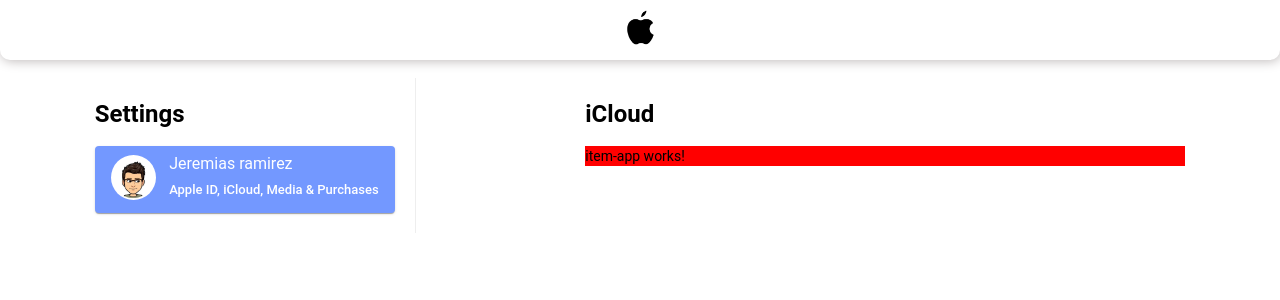
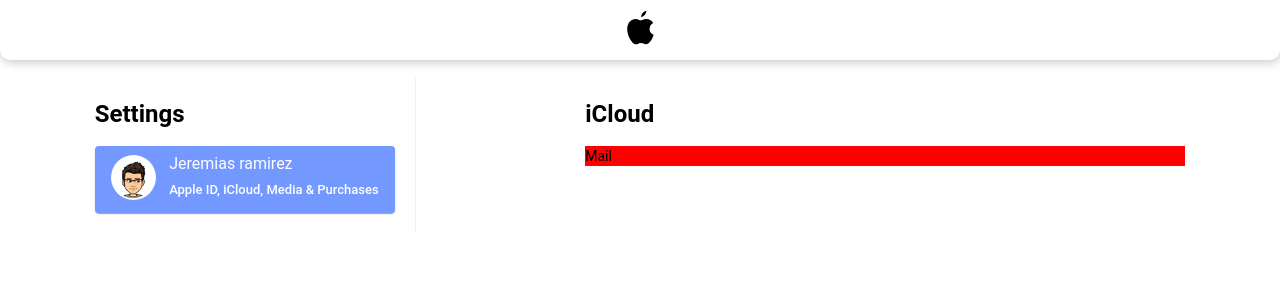
Before and after one commit to jeremiasramirez/ng-design-icloud, an Angular app: page /home in a window 1280 px wide. Shown: the top 300 px of the page. Built offline with nearby package versions, Linux system fonts and the light colour scheme.

Commit message:
comenzando a crear apps

```diff
--- a/src/app/components/item-app/item-app.component.html
+++ b/src/app/components/item-app/item-app.component.html
@@ -1 +1,10 @@
-<p>item-app works!</p>
+
+
+<section *ngFor="let data of dataTapApp; let index=index">
+
+    <article >
+        {{data.name}}
+         <!-- <img [src]="data.image" alt="app"> -->
+
+    </article>
+</section>
--- a/src/app/components/item-app/item-app.component.ts
+++ b/src/app/components/item-app/item-app.component.ts
@@ -1,19 +1,15 @@
-import { Component, OnInit, Input } from '@angular/core';
+import { Component, Input } from '@angular/core';
 
 @Component({
   selector: 'app-item-app',
   templateUrl: './item-app.component.html',
   styleUrls: ['./item-app.component.css']
 })
-export class ItemAppComponent implements OnInit {
+export class ItemAppComponent  {
 
-  @Input() dataTapApp = new Array();
-
+  @Input() dataTapApp = null;
 
   constructor() { }
 
-  ngOnInit(): void {
-    console.log(this.dataTapApp)
-  }
 
 }
--- a/src/app/pages/apps/apps.page.ts
+++ b/src/app/pages/apps/apps.page.ts
@@ -7,7 +7,7 @@
   styleUrls: ['./apps.page.css']
 })
 export class AppsPage {
-  public dataToApp: {name:string,image:string}[] = [];
+  public dataToApp = null;
 
   constructor(private helper:HelperService){
 
```
